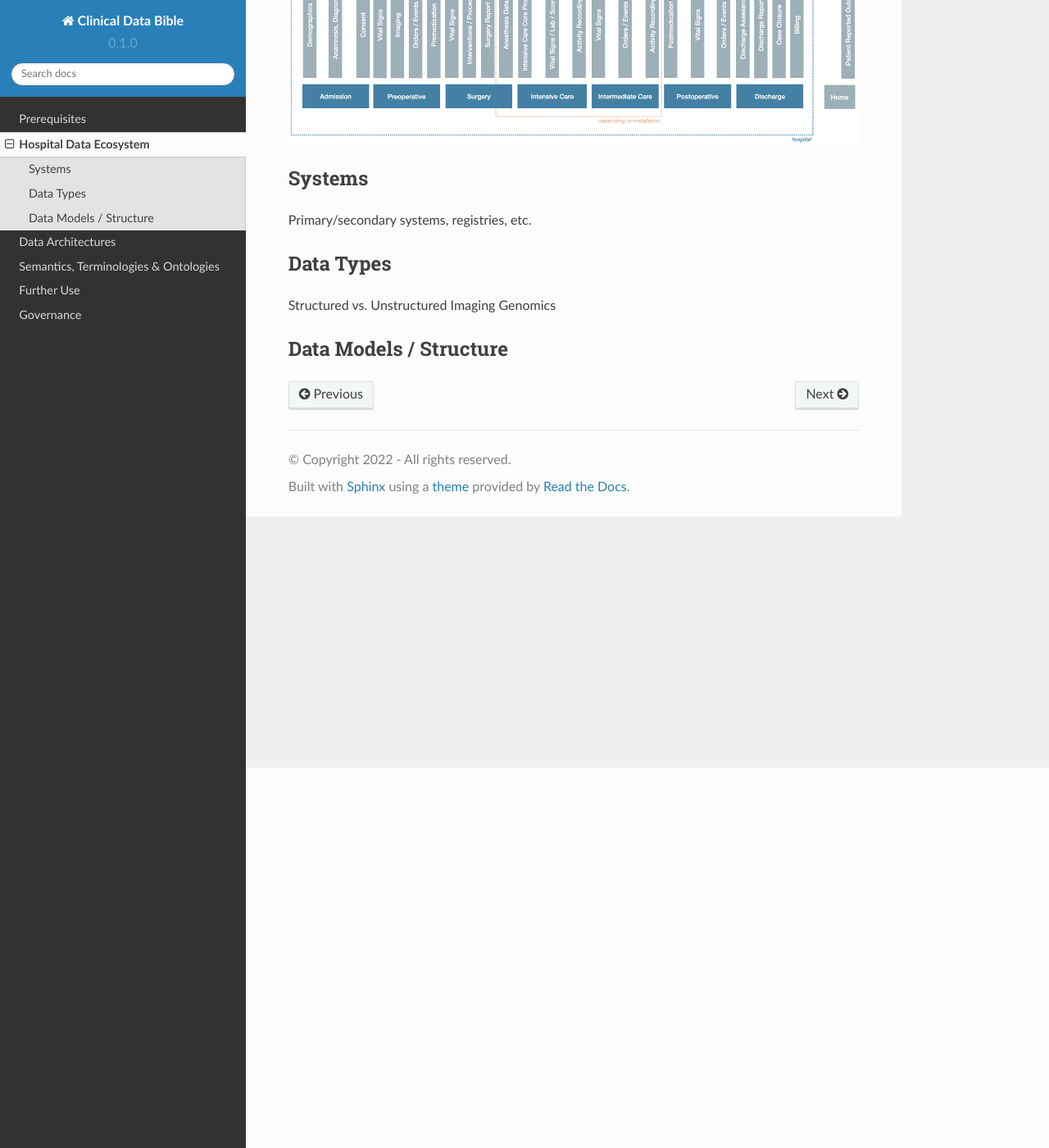
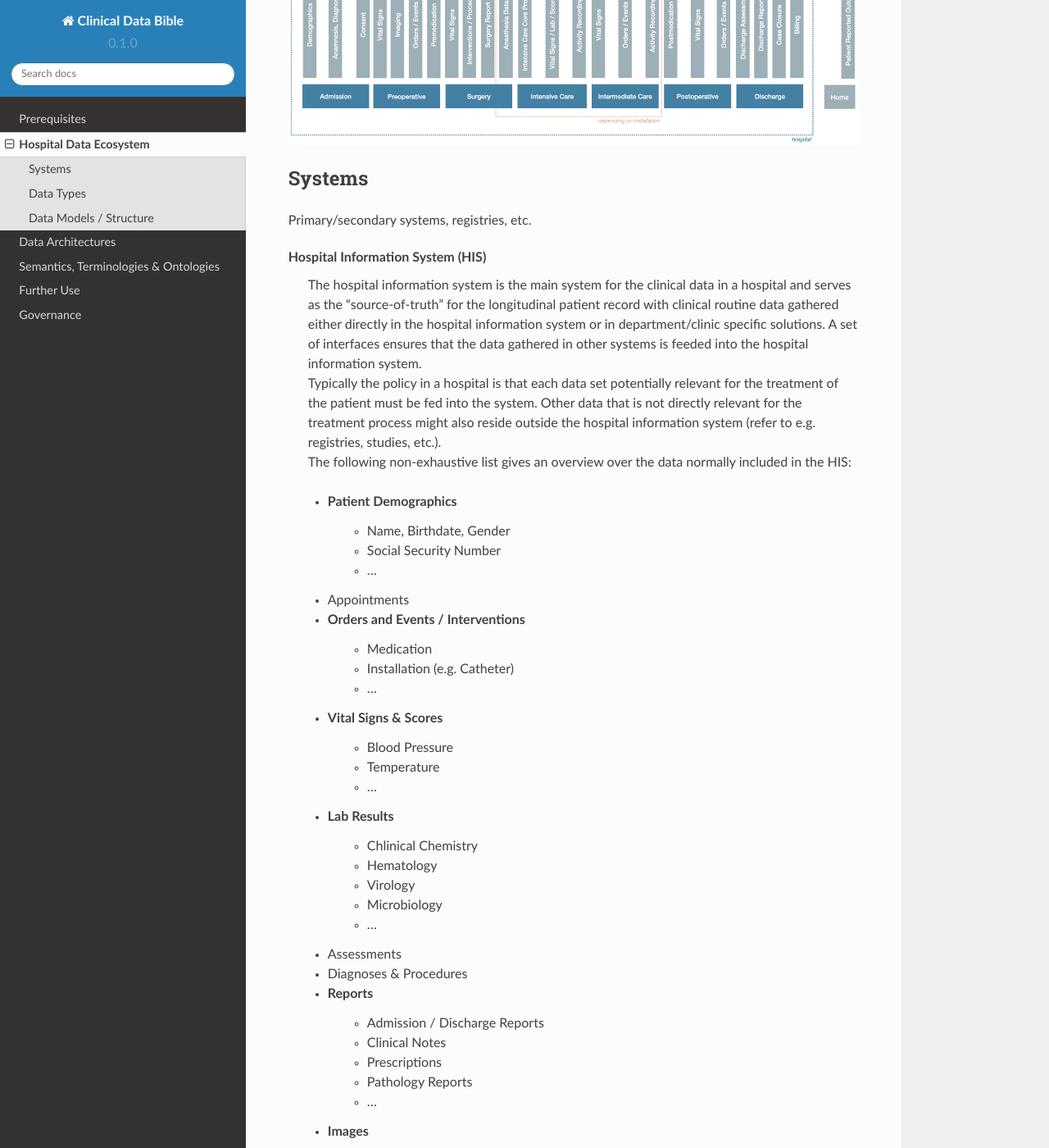
Before and after one commit to patrick-hirschi/Clinical-Data-Bible, a Sphinx documentation site: the page built from docs/source/hospitaldataecosystem.rst, in a window 1280 px wide and 1400 px high, scrolled down 464 px. Shown: the whole window at 82% size. Built offline with Sphinx 7.4.7 and the Read the Docs theme 2.0.0, drawn with Linux system fonts in a browser that asks for light colours; some of the changed text lies outside the part shown.

Commit message:
System descriptions

```diff
--- a/docs/source/hospitaldataecosystem.rst
+++ b/docs/source/hospitaldataecosystem.rst
@@ -13,6 +13,64 @@ Systems
 ------------
 Primary/secondary systems, registries, etc.
 
+**Hospital Information System (HIS)**
+    | The hospital information system is the main system for the clinical data in a hospital and serves as the "source-of-truth" for the longitudinal patient record with clinical routine data gathered either directly in the hospital information system or in department/clinic specific solutions. A set of interfaces ensures that the data gathered in other systems is feeded into the hospital information system.
+    | Typically the policy in a hospital is that each data set potentially relevant for the treatment of the patient must be fed into the system. Other data that is not directly relevant for the treatment process might also reside outside the hospital information system (refer to e.g. registries, studies, etc.).
+    | The following non-exhaustive list gives an overview over the data normally included in the HIS:
+
+    * Patient Demographics
+        * Name, Birthdate, Gender
+        * Social Security Number
+        * ...
+    * Appointments
+    * Orders and Events / Interventions
+        * Medication
+        * Installation (e.g. Catheter)
+        * ...
+    * Vital Signs & Scores
+        * Blood Pressure
+        * Temperature
+        * ...
+    * Lab Results
+        * Chlinical Chemistry
+        * Hematology
+        * Virology
+        * Microbiology
+        * ...
+    * Assessments
+    * Diagnoses & Procedures
+    * Reports
+        * Admission / Discharge Reports
+        * Clinical Notes
+        * Prescriptions
+        * Pathology Reports
+        * ...
+    * Images
+        * Conventional X-Ray
+        * CT / MRI
+        * Ultrasound
+        * Wound Documentation
+        * ...
+
+**Administrative System**
+    | The administrative system (often an Enterprise Resource Planning System) holds the financial/billing information and typically also is the master system for the patient demographics.
+
+**Laboratory Information System (LIS)**
+
+
+**Radiology Information System (RIS)**
+
+
+**Picture Archiving and Communication System (PACS)**
+
+
+**Patient Data Management System**
+
+
+**Long-Term Archiving System**
+
+
+
 Data Types
 ------------
 Structured vs. Unstructured
```
